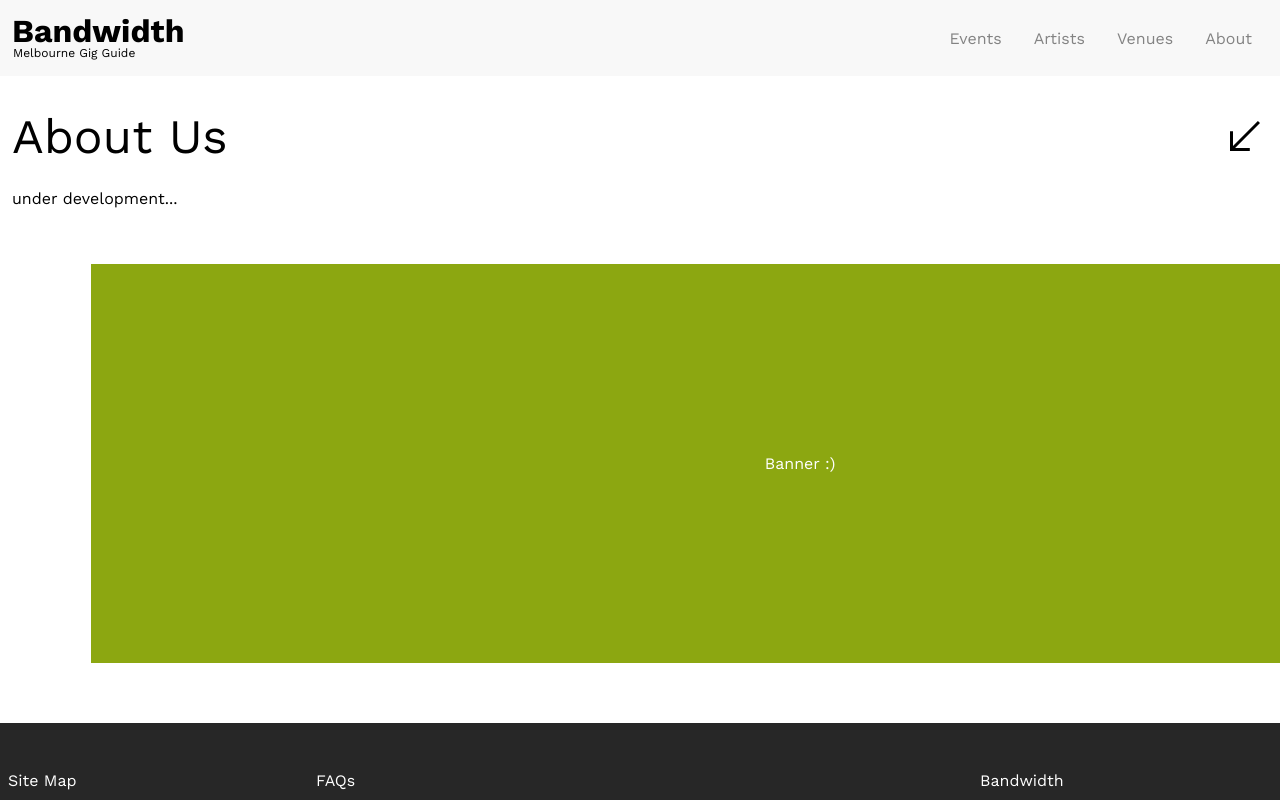
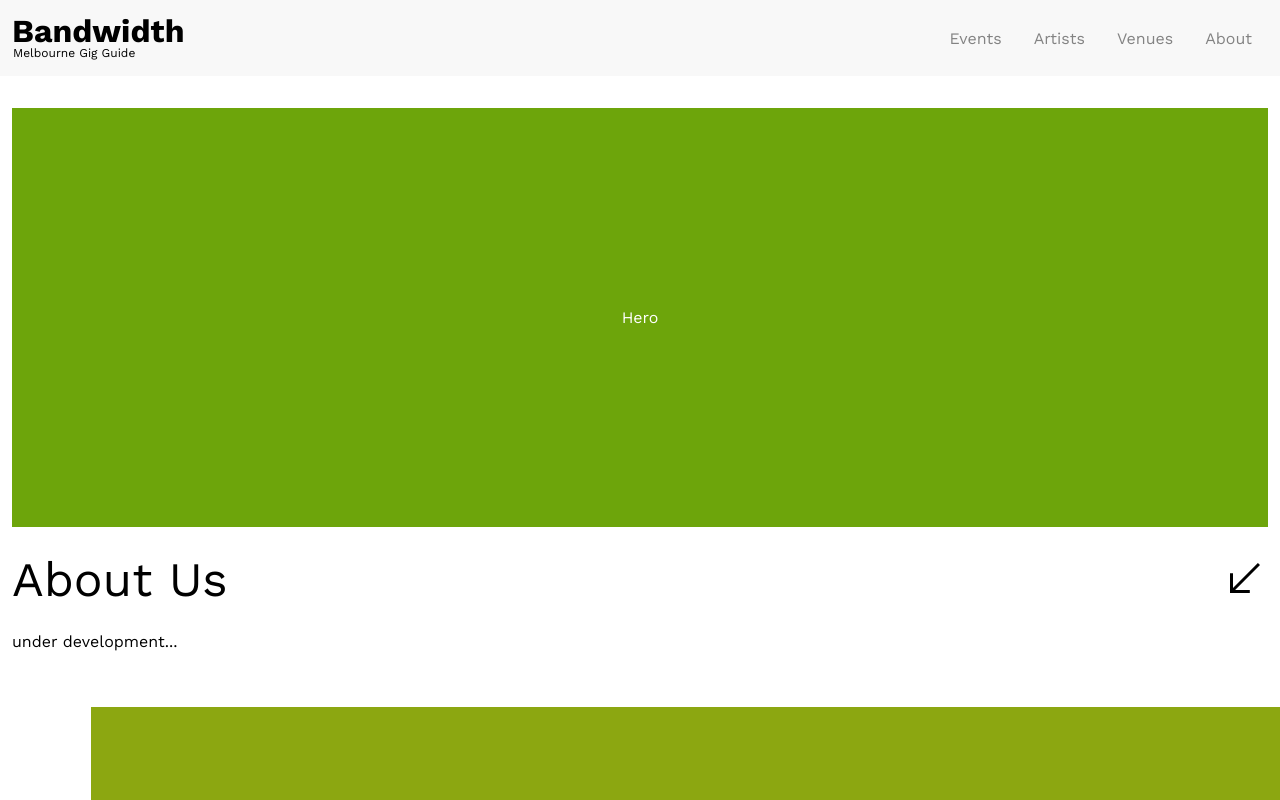
Before and after one commit to bandwidth-gig-guide/website-main, a Next.js app in the folder app/: page /about in a window 1280 px wide. Shown: the top 800 px of the page. Built offline with nearby package versions, Linux system fonts and the light colour scheme.

Commit message:
feat: add placeholder hero section

```diff
--- /dev/null
+++ b/app/components/Hero/Hero.module.css
@@ -0,0 +1,15 @@
+.wrapper {
+    width: 100%;
+    margin-bottom: var(--spacing-05);
+
+    .hero {
+        width: 100%;
+        aspect-ratio: 21/7;
+        margin: auto;
+        display: flex;
+        justify-content: center;
+        align-items: center;
+        color: white;
+    }
+
+}
--- /dev/null
+++ b/app/components/Hero/Hero.tsx
@@ -0,0 +1,24 @@
+import React from 'react';
+import styles from "./Hero.module.css";
+
+function getRandomColor() {
+  const letters = '0123456789ABCDEF'
+  let color = '#'
+  for (let i = 0; i < 6; i++) {
+    color += letters[Math.floor(Math.random() * 16)]
+  }
+  return color
+}
+
+const Hero = () => {
+  const randomColor = getRandomColor()
+  return (
+    <div className={styles.wrapper}>
+        <div className={styles.hero} style={{ background: randomColor }}>
+          Hero
+        </div>
+    </div>
+  )
+}
+
+export default Hero
--- a/app/pages/about/index.tsx
+++ b/app/pages/about/index.tsx
@@ -3,6 +3,8 @@ import React from "react"
 import Head from 'next/head';
 
 import SectionHeader from "../../components/SectionHeader/SectionHeader";
+import Hero from "../../components/Hero/Hero";
+
 
 const Venue = () => {
 
@@ -14,6 +16,7 @@ const Venue = () => {
       </Head>
 
       <div>
+        <Hero />
         <SectionHeader title="About Us" />
         <p>under development...</p>
       </div>
--- a/app/pages/artist/index.tsx
+++ b/app/pages/artist/index.tsx
@@ -5,6 +5,8 @@ import SectionHeader from "../../components/SectionHeader/SectionHeader";
 import CardGrid from "../../components/CardGrid/CardGrid";
 import { CardGridType } from "../../types/enums/CardGridType";
 import FilterArtist from "../../components/Filter/FilterArtist/FilterArtist";
+import Hero from "../../components/Hero/Hero";
+
 
 const Artist = () => {
   const [artistIds, setArtistIds] = useState<uuid[]>([]);
@@ -17,6 +19,7 @@ const Artist = () => {
       </Head>
 
       <div>
+        <Hero />
         <SectionHeader title="Artists" />
         <FilterArtist setArtistIds={setArtistIds}/>
         <CardGrid artistIds={artistIds} cardGridType={CardGridType.Grid} />
--- a/app/pages/event/[id].tsx
+++ b/app/pages/event/[id].tsx
@@ -58,7 +58,7 @@ const EventDetail = () => {
 
   const items = [
     `${formatDateLong(event.startDateTime)}`,
-    `${event.venue}`
+    `${event.venue.title} · ${event.venue.stageTitle}`
   ].filter(Boolean);
 
   // Return
--- a/app/pages/event/index.tsx
+++ b/app/pages/event/index.tsx
@@ -7,6 +7,7 @@ import SectionHeader from "../../components/SectionHeader/SectionHeader";
 import CardGrid from "../../components/CardGrid/CardGrid";
 import { CardGridType } from "../../types/enums/CardGridType";
 import FilterEvent from "../../components/Filter/FilterEvent/FilterEvent"
+import Hero from "../../components/Hero/Hero";
 
 const Event = () => {
   const [eventIds, setEventIds] = useState<uuid[]>([]);
@@ -19,6 +20,7 @@ const Event = () => {
       </Head>
 
       <div>
+        <Hero />
         <SectionHeader title="Events" />
         <FilterEvent setEventIds={setEventIds}/>
         <CardGrid eventIds={eventIds} cardGridType={CardGridType.Grid} />
--- a/app/pages/index.tsx
+++ b/app/pages/index.tsx
@@ -9,6 +9,7 @@ import camelcaseKeys from 'camelcase-keys';
 // Components
 import SectionHeader from "../components/SectionHeader/SectionHeader";
 import CardGrid from "../components/CardGrid/CardGrid";
+import Hero from "../components/Hero/Hero"
 
 // Config
 import apiUrl from '../api.config';
@@ -54,6 +55,8 @@ const Home = () => {
         <meta name="description" content="Welcome to my website" />
       </Head>
 
+      <Hero />
+
       <div style={{ marginBottom: 60 }}>
         <SectionHeader title='Events' route='/event' />
         <CardGrid eventIds={events} cardGridType={CardGridType.Grid}/>
--- a/app/pages/venue/index.tsx
+++ b/app/pages/venue/index.tsx
@@ -6,6 +6,8 @@ import SectionHeader from "../../components/SectionHeader/SectionHeader";
 import CardGrid from "../../components/CardGrid/CardGrid";
 import { CardGridType } from "../../types/enums/CardGridType";
 import FilterVenue from "../../components/Filter/FilterVenue/FilterVenue";
+import Hero from "../../components/Hero/Hero";
+
 
 const Venue = () => {
   const [venueIds, setVenueIds] = useState<uuid[]>([]);
@@ -18,6 +20,7 @@ const Venue = () => {
       </Head>
 
       <div>
+        <Hero />
         <SectionHeader title="Venues" />
         <FilterVenue setVenueIds={setVenueIds} />
         <CardGrid venueIds={venueIds} cardGridType={CardGridType.Grid} />
```
